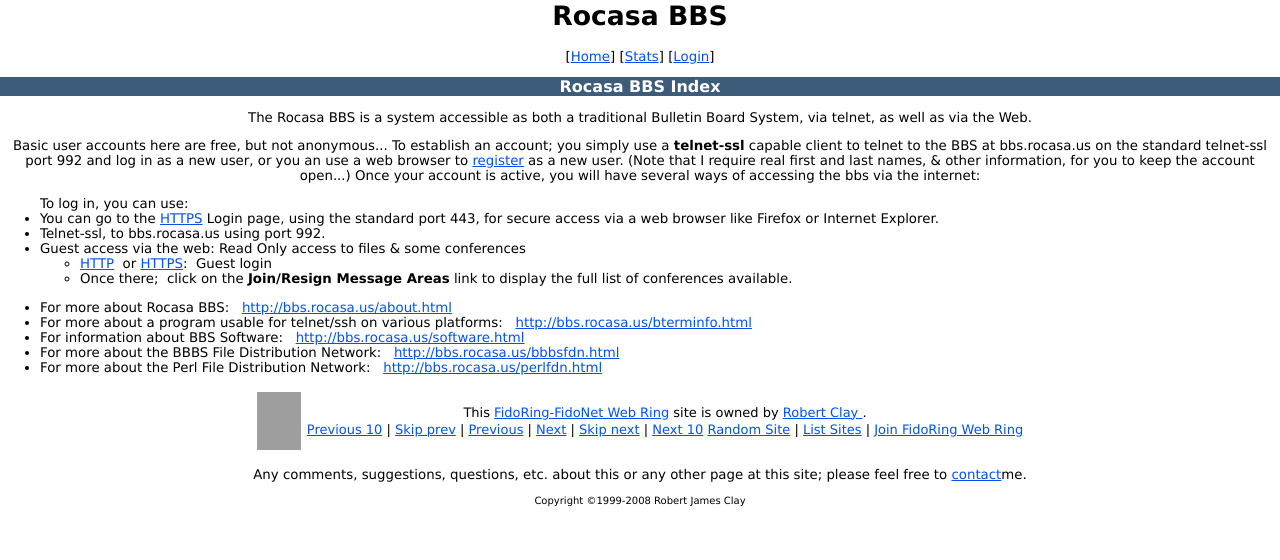
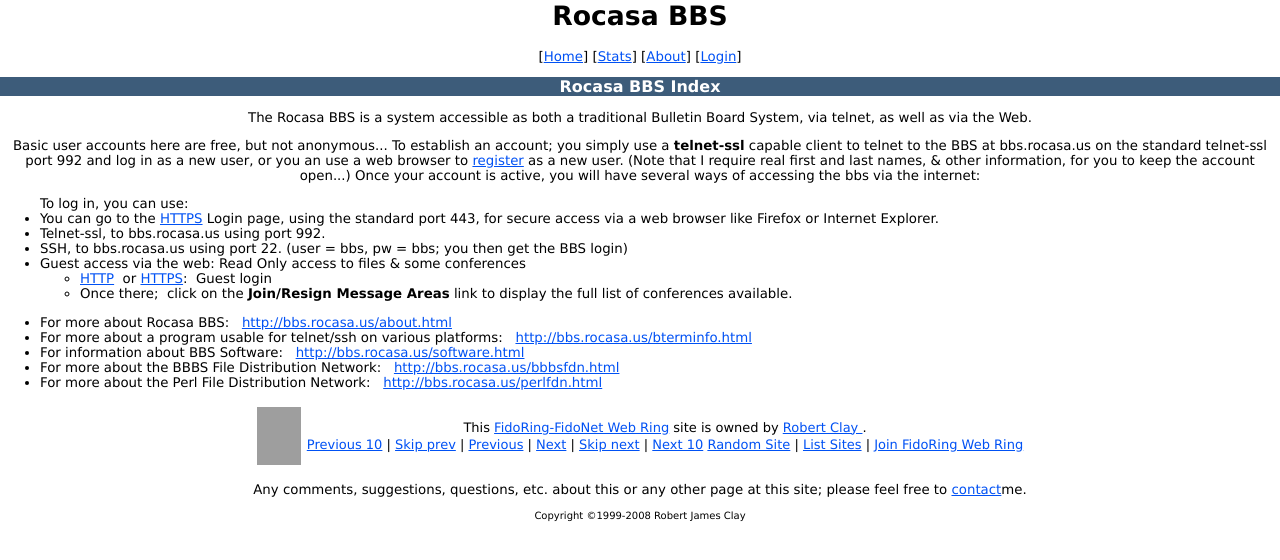
Before and after one commit to ftnapps/FTNd, a plain HTML site: page index.html in a window 1280 px wide. Drawn offline with Linux system fonts and the light colour scheme; grey boxes are pictures that could not be loaded.

Commit message:
Add note about ssh access to the BBS.

```diff
--- a/index.html
+++ b/index.html
@@ -10,6 +10,7 @@
 <P ALIGN="center">
     [<A HREF="/index.html">Home</A>]
     [<A HREF="http://bbs.rocasa.us/stats/index.html">Stats</A>]
+    [<A HREF="http://bbs.rocasa.us/about.html">About</A>]
     [<A HREF="https://rocasa.us/bbbs">Login</A>]
 </p>
 
@@ -38,9 +39,7 @@
    for secure access via a web browser like Firefox or Internet Explorer.
 <!--  <LI><A HREF="ftp://rocasa.us">FTP</A>, for ftp access.  -->
  <LI> Telnet-ssl, to bbs.rocasa.us using port 992.
-<!--
- <LI> SSH, to ssh.rocasa.us using port 22.  (user = bbs, pw = bbs;  you then get the BBS login)
--->
+ <LI> SSH, to bbs.rocasa.us using port 22.  (user = bbs, pw = bbs;  you then get the BBS login)
  <LI>Guest access via the web:  Read Only access to files & some conferences
    <ul>
    <li><A HREF="http://bbs.rocasa.us/bbbs?id=;userid=Anonymous">HTTP</A>
```
